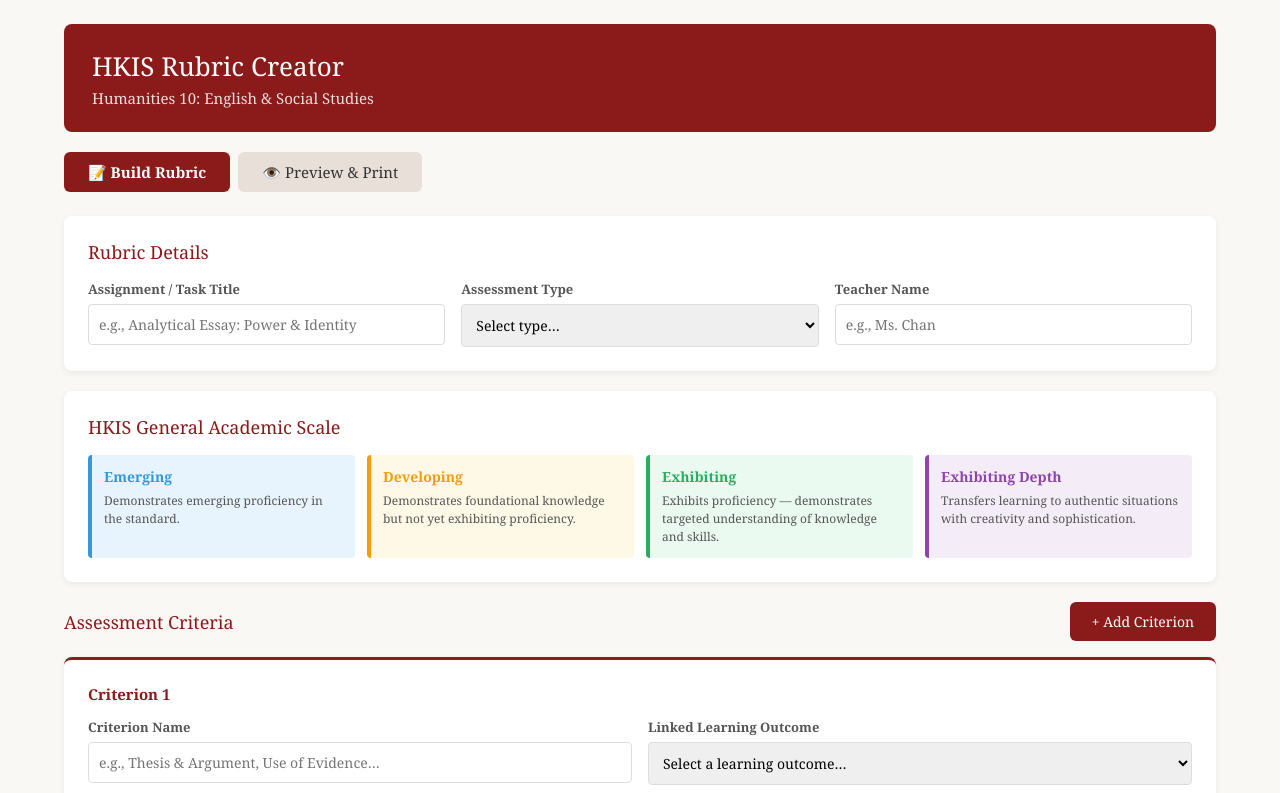
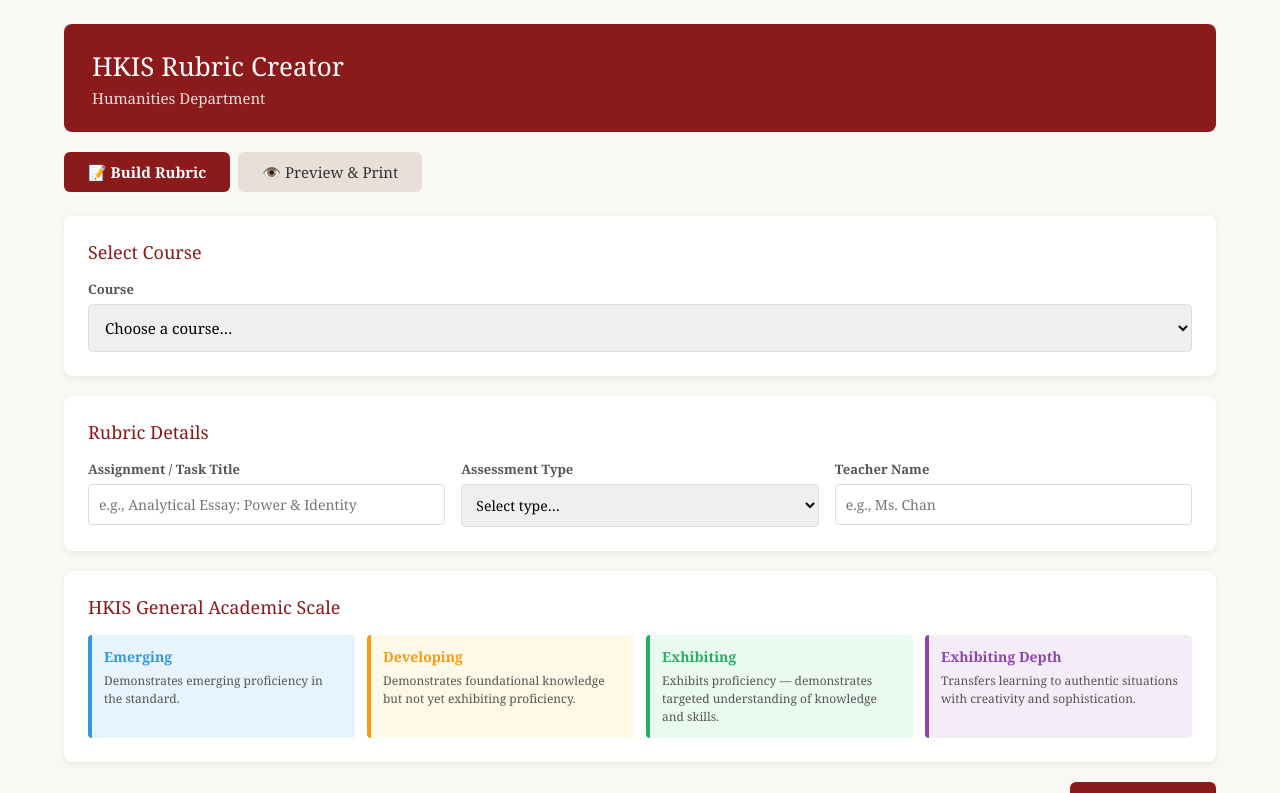
Before and after one commit to HuckWheatley/rubric-creator-web-app, a React (Create React App) app: page / in a window 1280 px wide. Shown: the top 793 px of the page. Built offline with nearby package versions, Linux system fonts and the light colour scheme.

Commit message:
Update App.css and App.js

```diff
--- a/src/App.css
+++ b/src/App.css
@@ -182,3 +182,41 @@
   .grid-2, .grid-3, .scale-grid, .descriptor-grid { grid-template-columns: 1fr; }
   .rubric-table { font-size: 11px; }
 }
+/* ── Course selector ── */
+.course-select {
+  font-size: 15px;
+  padding: 12px;
+}
+
+.course-badge {
+  display: flex;
+  align-items: center;
+  gap: 10px;
+  margin-top: 14px;
+  padding: 10px 14px;
+  background-color: #f0ebe5;
+  border-radius: 6px;
+  font-size: 14px;
+}
+
+.badge-dot {
+  width: 10px;
+  height: 10px;
+  border-radius: 50%;
+  background-color: #27ae60;
+  flex-shrink: 0;
+}
+
+.badge-grade {
+  color: #888;
+  font-weight: normal;
+}
+
+/* ── Print header tag ── */
+.rubric-school-tag {
+  font-size: 11px;
+  text-transform: uppercase;
+  letter-spacing: 1.5px;
+  color: #999;
+  margin-bottom: 6px;
+}
--- a/src/App.js
+++ b/src/App.js
@@ -28,10 +28,36 @@
   }
 ];
 
-const HUMANITIES_10_OUTCOMES = {
+const COURSES = {
+  'Humanities 9: English & Social Studies': {
+    grade: '9',
+    outcomes: {
+      'English Language Arts': [
+        'Analyze literary and informational texts for theme, author\'s purpose, and point of view, citing textual evidence',
+        'Interpret bias and perspective in texts and media, considering context and audience',
+        'Compare and synthesize ideas across multiple texts to identify cultural values and patterns',
+        'Communicate ideas effectively through multiple modes including analytical essays, oral presentations, and multimedia',
+        'Apply conventions of academic writing, including MLA citation, formal tone, and varied sentence structures',
+        'Engage in collaborative discussions and oral presentations, building on others\' ideas and expressing viewpoints clearly',
+        'Conduct short research tasks, integrating credible sources into writing and presentations'
+      ],
+      'Social Studies': [
+        'Explain how geography and migration patterns influence settlement and cultural development',
+        'Investigate why societies create systems and analyze how these reflect values and ideologies',
+        'Evaluate how systems adapt to changing needs and mediate interactions among competing worldviews',
+        'Analyze major turning points in history for shifts in power and unintended consequences',
+        'Assess alternative definitions of progress, including sustainability and social equity',
+        'Interpret historical sources and connect them to conceptual themes (identity, systems, progress)',
+        'Use case studies to understand continuity, change, and cause-effect relationships in global contexts'
+      ]
+    }
+  },
+  'Humanities 10: English & Social Studies': {
+    grade: '10',
+    outcomes: {
       'English Language Arts': [
         'Analyze complex literary and informational texts for themes of ethics, power, and identity',
-    "Evaluate author's purpose, tone, and rhetorical strategies",
+        'Evaluate author\'s purpose, tone, and rhetorical strategies',
         'Compose thesis-driven analytical essays and position papers with counterclaims',
         'Create narrative and multimedia compositions using stylistic techniques',
         'Apply advanced academic writing conventions including MLA citation',
@@ -47,6 +73,58 @@
         'Identify patterns of inequality through data and historical case studies',
         'Apply research and inquiry skills to explore global issues'
       ]
+    }
+  },
+  'Junior English': {
+    grade: '11',
+    outcomes: {
+      'Learning Outcomes': [
+        'Connect literature to life',
+        'Recognize the social/historical context of literature',
+        'Learn to analyze a variety of literary texts',
+        'Explain and defend a point of view by substantiating ideas with accurate and relevant detail',
+        'Develop an understanding of the power of writing and images to transform human experience',
+        'Work towards establishing a personal voice and writing style in a variety of media',
+        'Contribute to and learn from class and group discussions',
+        'Speak articulately and confidently to an audience'
+      ]
+    }
+  },
+  'Senior English': {
+    grade: '12',
+    outcomes: {
+      'Learning Outcomes': [
+        'Communicate clearly and strategically in writing and orally for a variety of audiences, contexts, and purposes',
+        'Engage with challenging and diverse forms of text, and grapple with complex perspectives across time and place',
+        'Construct logical, robust, and informed arguments, assess the validity of their own thinking, and consider the merits of others\' arguments',
+        'Engage in the analysis of rhetorical and literary techniques and stylistic features employed by authors and speakers',
+        'Engage in writing and text production as process, including self-reflection, peer-assessment, and revision'
+      ]
+    }
+  },
+  'AP English Language & Composition': {
+    grade: '11, 12',
+    outcomes: {
+      'Learning Outcomes': [
+        'Develop formal and informal writing in the forms of narrative, expository, analytical, and argumentative pieces',
+        'Demonstrate independent response and critical thinking about various concepts',
+        'Develop an understanding of nonfiction writing and how an author can use various rhetorical techniques to craft an argument',
+        'Work toward establishing a personal voice and writing style by practicing the writing process (prewriting, drafting, editing, revising, and publishing)',
+        'Develop research skills and the ability to evaluate, use, and cite primary and secondary sources'
+      ]
+    }
+  },
+  'AP English Literature & Composition': {
+    grade: '11, 12',
+    outcomes: {
+      'Learning Outcomes': [
+        'Write to understand, to explain, and to evaluate literature',
+        'Demonstrate independent response and critical thinking about various texts and concepts',
+        'Work towards establishing a personal voice and writing style by practicing the writing process; practice various genres of writing including imaginative, persuasive, reflective, descriptive, and analytical',
+        'Develop skills of analysis, synthesis, and evaluation through the appreciation and examination of how language is used in poetry, fiction, and drama'
+      ]
+    }
+  }
 };
 
 const ASSESSMENT_TYPES = [
@@ -59,11 +137,17 @@
   'Multimedia Composition',
   'Journal Response',
   'Group Project',
-  'Position Paper'
+  'Position Paper',
+  'Creative Writing',
+  'Literary Analysis',
+  'Rhetorical Analysis',
+  'Argument Essay',
+  'Synthesis Essay'
 ];
 
 function App() {
   const [activeTab, setActiveTab] = useState('build');
+  const [selectedCourse, setSelectedCourse] = useState('');
   const [rubricTitle, setRubricTitle] = useState('');
   const [assignmentType, setAssignmentType] = useState('');
   const [teacherName, setTeacherName] = useState('');
@@ -80,6 +164,8 @@
       }
     }
   ]);
+
+  const currentCourse = COURSES[selectedCourse] || null;
 
   const addCriterion = () => {
     setCriteria([
@@ -121,7 +207,7 @@
       {/* ── Header ── */}
       <div className="header">
         <h1>HKIS Rubric Creator</h1>
-        <p>Humanities 10: English &amp; Social Studies</p>
+        <p>Humanities Department</p>
       </div>
 
       {/* ── Tabs ── */}
@@ -140,6 +226,46 @@
       {/* ══════════════ BUILD TAB ══════════════ */}
       {activeTab === 'build' && (
         <div>
+          {/* Course Selection */}
+          <div className="card">
+            <h2 className="card-title">Select Course</h2>
+            <div className="field">
+              <label>Course</label>
+              <select
+                value={selectedCourse}
+                onChange={(e) => setSelectedCourse(e.target.value)}
+                className="course-select"
+              >
+                <option value="">Choose a course…</option>
+                <optgroup label="Grade 9">
+                  <option>Humanities 9: English &amp; Social Studies</option>
+                </optgroup>
+                <optgroup label="Grade 10">
+                  <option>Humanities 10: English &amp; Social Studies</option>
+                </optgroup>
+                <optgroup label="Grade 11">
+                  <option>Junior English</option>
+                </optgroup>
+                <optgroup label="Grade 12">
+                  <option>Senior English</option>
+                </optgroup>
+                <optgroup label="AP Courses (Grades 11–12)">
+                  <option>AP English Language &amp; Composition</option>
+                  <option>AP English Literature &amp; Composition</option>
+                </optgroup>
+              </select>
+            </div>
+            {selectedCourse && (
+              <div className="course-badge">
+                <span className="badge-dot" />
+                <span>
+                  <strong>{selectedCourse}</strong>
+                  <span className="badge-grade"> · Grade {currentCourse.grade}</span>
+                </span>
+              </div>
+            )}
+          </div>
+
           {/* Rubric Details */}
           <div className="card">
             <h2 className="card-title">Rubric Details</h2>
@@ -247,10 +373,15 @@
                       )
                     }
                   >
-                    <option value="">Select a learning outcome…</option>
-                    {Object.entries(HUMANITIES_10_OUTCOMES).map(
-                      ([subject, outcomes]) => (
-                        <optgroup key={subject} label={subject}>
+                    <option value="">
+                      {selectedCourse
+                        ? 'Select a learning outcome…'
+                        : '← Select a course first'}
+                    </option>
+                    {currentCourse &&
+                      Object.entries(currentCourse.outcomes).map(
+                        ([category, outcomes]) => (
+                          <optgroup key={category} label={category}>
                             {outcomes.map((o) => (
                               <option key={o} value={o}>
                                 {o}
@@ -320,11 +451,12 @@
           <div className="card printable" id="printable-rubric">
             {/* Rubric Header */}
             <div className="rubric-header-block">
+              <div className="rubric-school-tag">HKIS Humanities Department</div>
               <h1 className="rubric-main-title">
                 {rubricTitle || 'Untitled Rubric'}
               </h1>
               <p className="rubric-meta">
-                HKIS Humanities 10: English &amp; Social Studies
+                {selectedCourse || 'No course selected'}
                 {assignmentType && ` · ${assignmentType}`}
                 {teacherName && ` · ${teacherName}`}
               </p>
```
Lines whose indentation alone changed are shown as unchanged.
